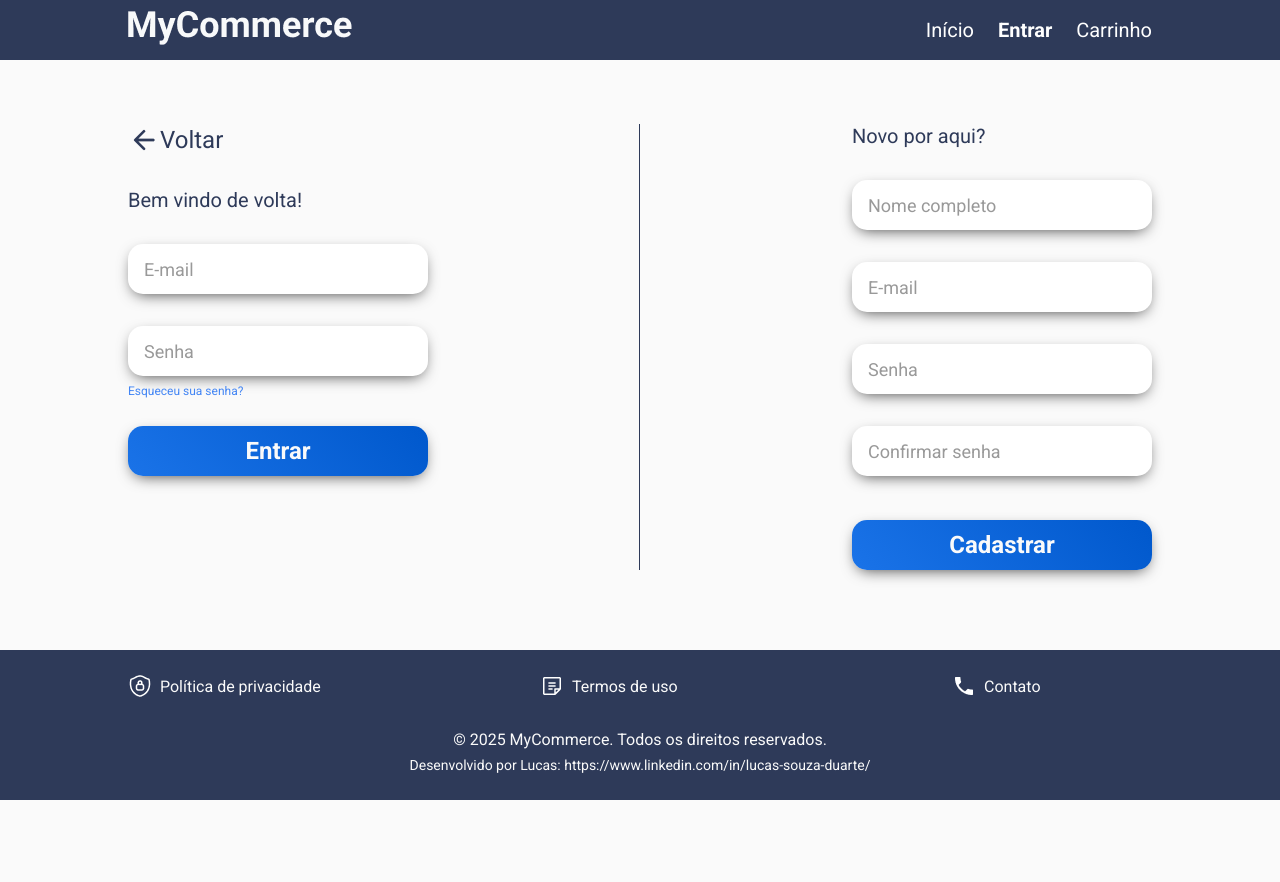
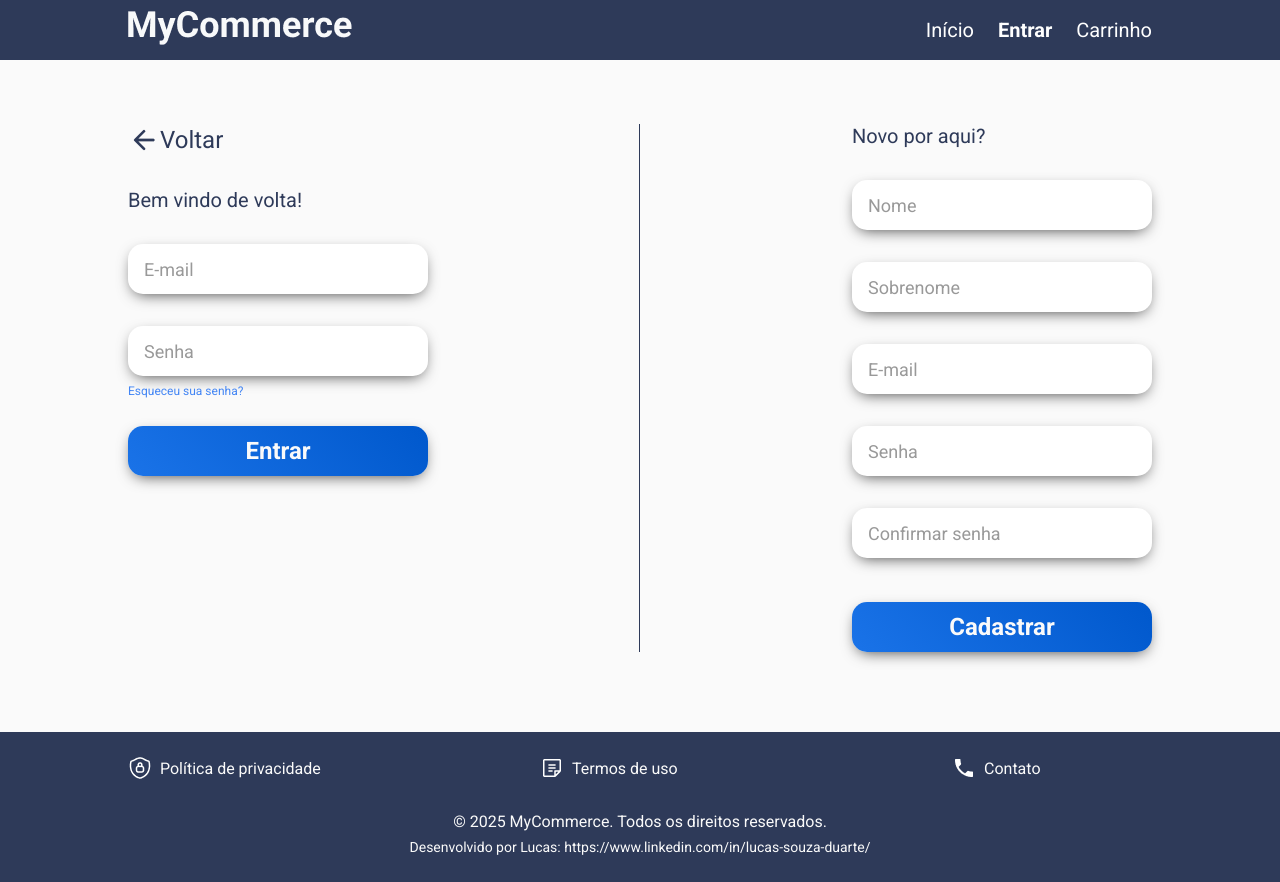
Before and after one commit to LucasSD540/E-Tech, a React (Create React App) app in the folder frontend/mycommerce/: page /login in a window 1280 px wide. Before the commit the page ends 800 px from the top, so only its background shows below. Built offline with nearby package versions, Linux system fonts and the light colour scheme.

Commit message:
feat: create register feature

```diff
--- a/frontend/mycommerce/src/pages/Login/index.jsx
+++ b/frontend/mycommerce/src/pages/Login/index.jsx
@@ -2,16 +2,19 @@ import { useState } from "react";
 import { useDispatch } from "react-redux";
 import { Link } from "react-router-dom";
 import { changeIsLoggedIn } from "../../store/slices/loginSlice";
-import { useLoginMutation } from "../../services/authApi";
+import { useLoginMutation, useRegisterMutation } from "../../services/authApi";
 import back from "../../assets/images/back_icon.png";
 import * as S from "./styles";
 
 export const Login = () => {
+  const [first_name, setFirst_name] = useState("");
+  const [last_name, setLast_name] = useState("");
   const [email, setEmail] = useState("");
   const [password, setPassword] = useState("");
   const dispatch = useDispatch();
 
   const [login] = useLoginMutation();
+  const [register] = useRegisterMutation();
 
   const handleLogin = async (e) => {
     e.preventDefault();
@@ -21,6 +24,20 @@ export const Login = () => {
       dispatch(changeIsLoggedIn(true));
     } catch (err) {
       alert("Erro ao fazer login!");
+    }
+  };
+
+  const handleRegister = async (e) => {
+    e.preventDefault();
+    try {
+      await register({ first_name, last_name, email, password }).unwrap();
+      alert("Usuário cadastrado com sucesso!");
+    } catch (err) {
+      if (err.status === 400 && err.data?.email) {
+        alert("Este e-mail já está em uso. Tente outro.");
+      } else {
+        alert("Erro ao fazer cadastro! Verifique os dados e tente novamente.");
+      }
     }
   };
 
@@ -52,22 +69,43 @@ export const Login = () => {
         </form>
       </div>
       <div className="div-2">
+        <form onSubmit={handleRegister}>
           <div className="title-div">
             <p className="title">Novo por aqui?</p>
           </div>
           <input
+            onChange={(e) => setFirst_name(e.target.value)}
             className="styled-input"
             type="text"
-          placeholder="Nome completo"
+            placeholder="Nome"
           />
-        <input className="styled-input" type="text" placeholder="E-mail" />
-        <input className="styled-input" type="text" placeholder="Senha" />
+          <input
+            onChange={(e) => setLast_name(e.target.value)}
+            className="styled-input"
+            type="text"
+            placeholder="Sobrenome"
+          />
+          <input
+            onChange={(e) => setEmail(e.target.value)}
+            className="styled-input"
+            type="text"
+            placeholder="E-mail"
+          />
+          <input
+            onChange={(e) => setPassword(e.target.value)}
+            className="styled-input"
+            type="text"
+            placeholder="Senha"
+          />
           <input
             className="styled-input"
             type="text"
             placeholder="Confirmar senha"
           />
-        <button className="styled-btn">Cadastrar</button>
+          <button type="submit" className="styled-btn">
+            Cadastrar
+          </button>
+        </form>
       </div>
     </S.LoginDiv>
   );
--- a/frontend/mycommerce/src/pages/Login/styles.js
+++ b/frontend/mycommerce/src/pages/Login/styles.js
@@ -83,6 +83,10 @@ export const LoginDiv = styled.div`
   .div-2 {
     display: flex;
     flex-direction: column;
+
+    form {
+      display: flex;
+      flex-direction: column;
       align-items: flex-end;
 
       .title-div {
@@ -92,6 +96,7 @@ export const LoginDiv = styled.div`
 
       .title {
         margin-bottom: 32px;
+      }
     }
 
     .styled-input {
--- a/frontend/mycommerce/src/services/authApi.js
+++ b/frontend/mycommerce/src/services/authApi.js
@@ -18,7 +18,15 @@ export const authApi = createApi({
         credentials: "include",
       }),
     }),
+    register: builder.mutation({
+      query: (userData) => ({
+        url: "user/create/",
+        method: "POST",
+        body: userData,
+      }),
+    }),
   }),
 });
 
-export const { useLoginMutation, useLogoutMutation } = authApi;
+export const { useLoginMutation, useLogoutMutation, useRegisterMutation } =
+  authApi;
```
Lines whose indentation alone changed are shown as unchanged.
